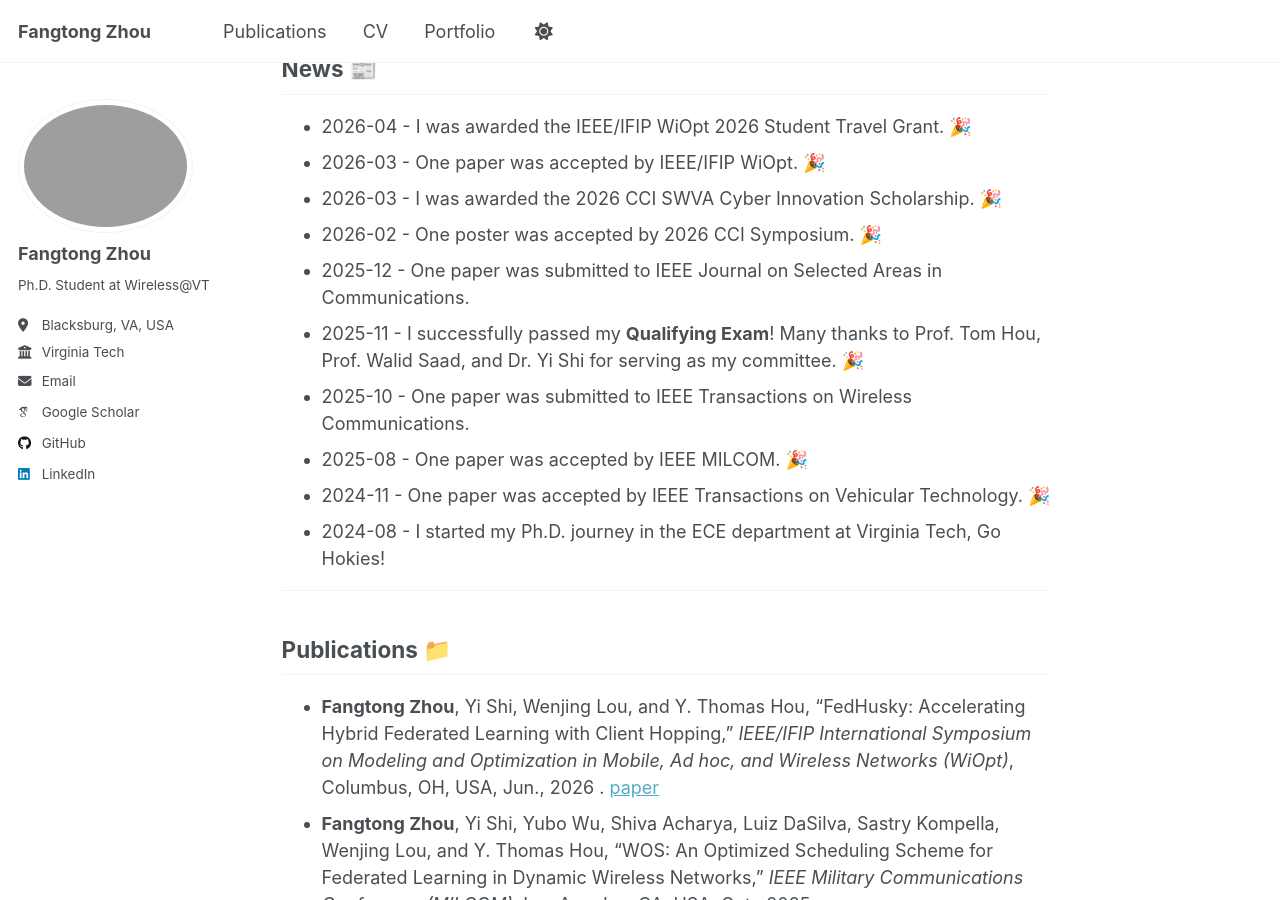
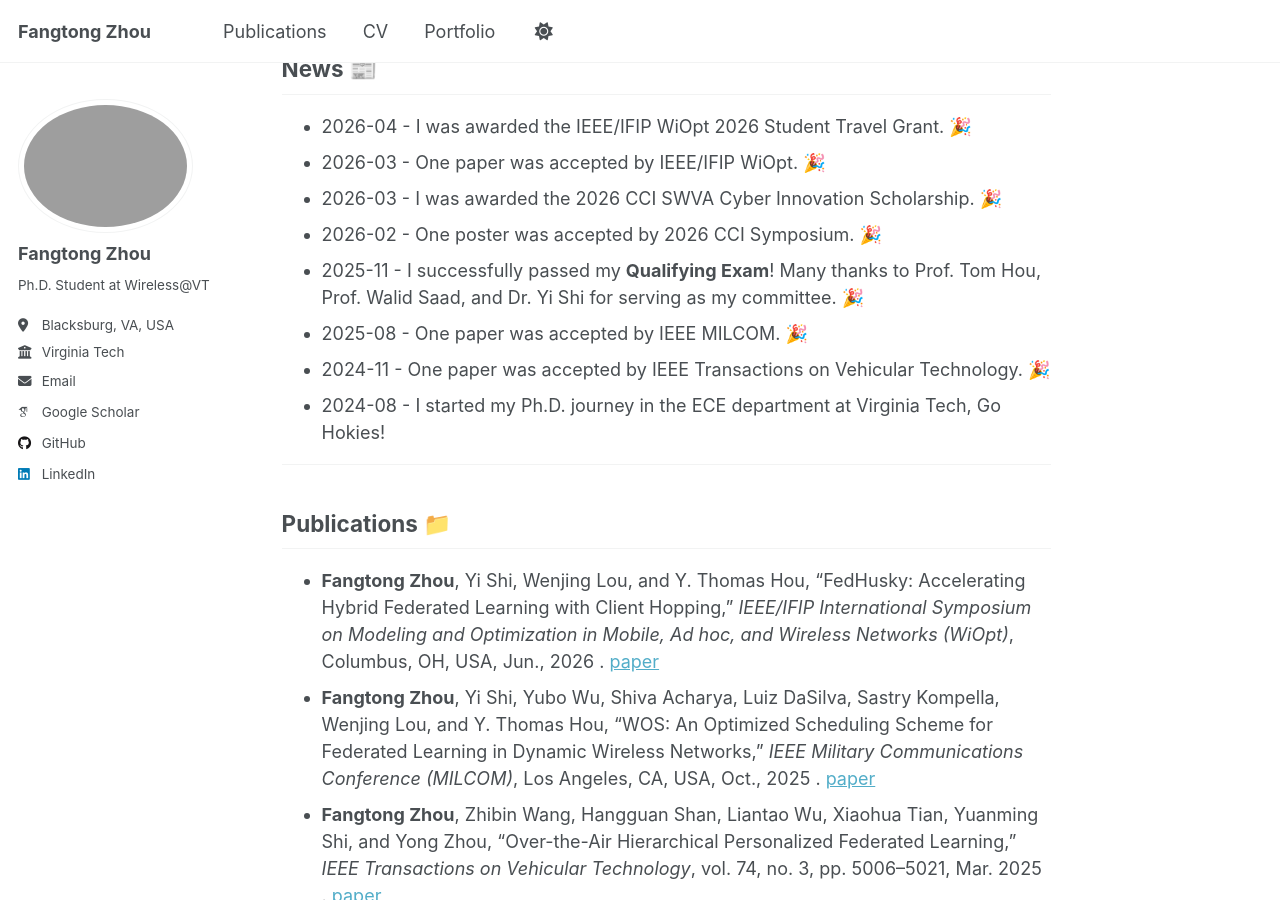
Before and after one commit to frontop137/frontop137.github.io, a Jekyll site: the page built from index.md, in a window 1280 px wide and 900 px high, scrolled down 660 px. Built offline with Jekyll 4.4.1, drawn with Linux system fonts in a browser that asks for light colours; emoji names are drawn with the system emoji font; some web fonts are replaced; a script that is not in the unit is left out; our own code applies the rules of GitHub Pages for plain Markdown files.

Commit message:
Update index.md

```diff
--- a/index.md
+++ b/index.md
@@ -25,9 +25,7 @@ My research focuses on wireless federated learning.
 - 2026-03 - One paper was accepted by IEEE/IFIP WiOpt. :tada:
 - 2026-03 - I was awarded the 2026 CCI SWVA Cyber Innovation Scholarship. :tada:
 - 2026-02 - One poster was accepted by 2026 CCI Symposium.  :tada:
-- 2025-12 - One paper was submitted to IEEE Journal on Selected Areas in Communications.
 - 2025-11 - I successfully passed my **Qualifying Exam**! Many thanks to Prof. Tom Hou, Prof. Walid Saad, and Dr. Yi Shi for serving as my committee. :tada:
-- 2025-10 - One paper was submitted to IEEE Transactions on Wireless Communications.
 - 2025-08 - One paper was accepted by IEEE MILCOM. :tada:
 - 2024-11 - One paper was accepted by IEEE Transactions on Vehicular Technology. :tada:
 - 2024-08 - I started my Ph.D. journey in the ECE department at Virginia Tech, Go Hokies!
```
